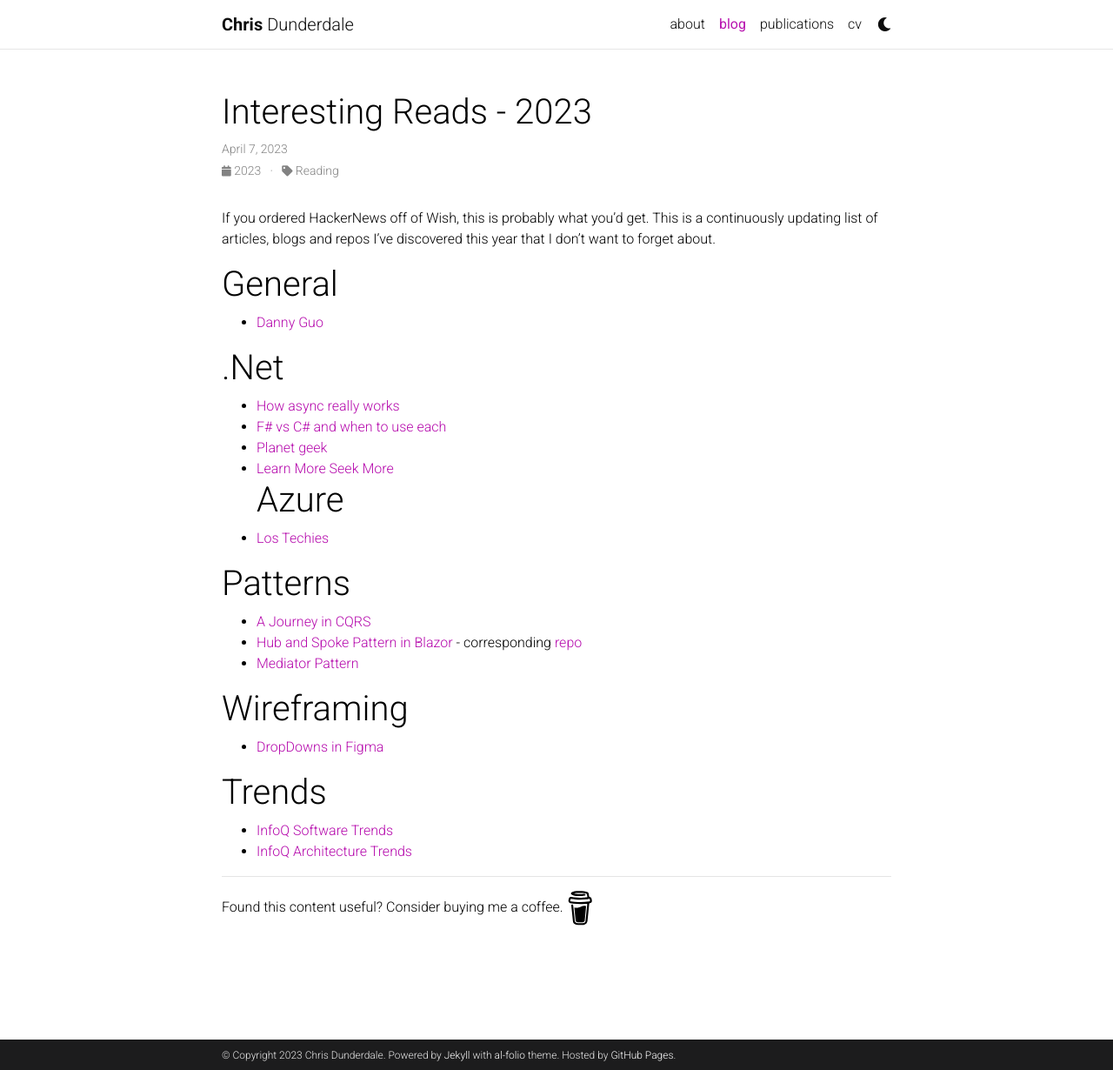
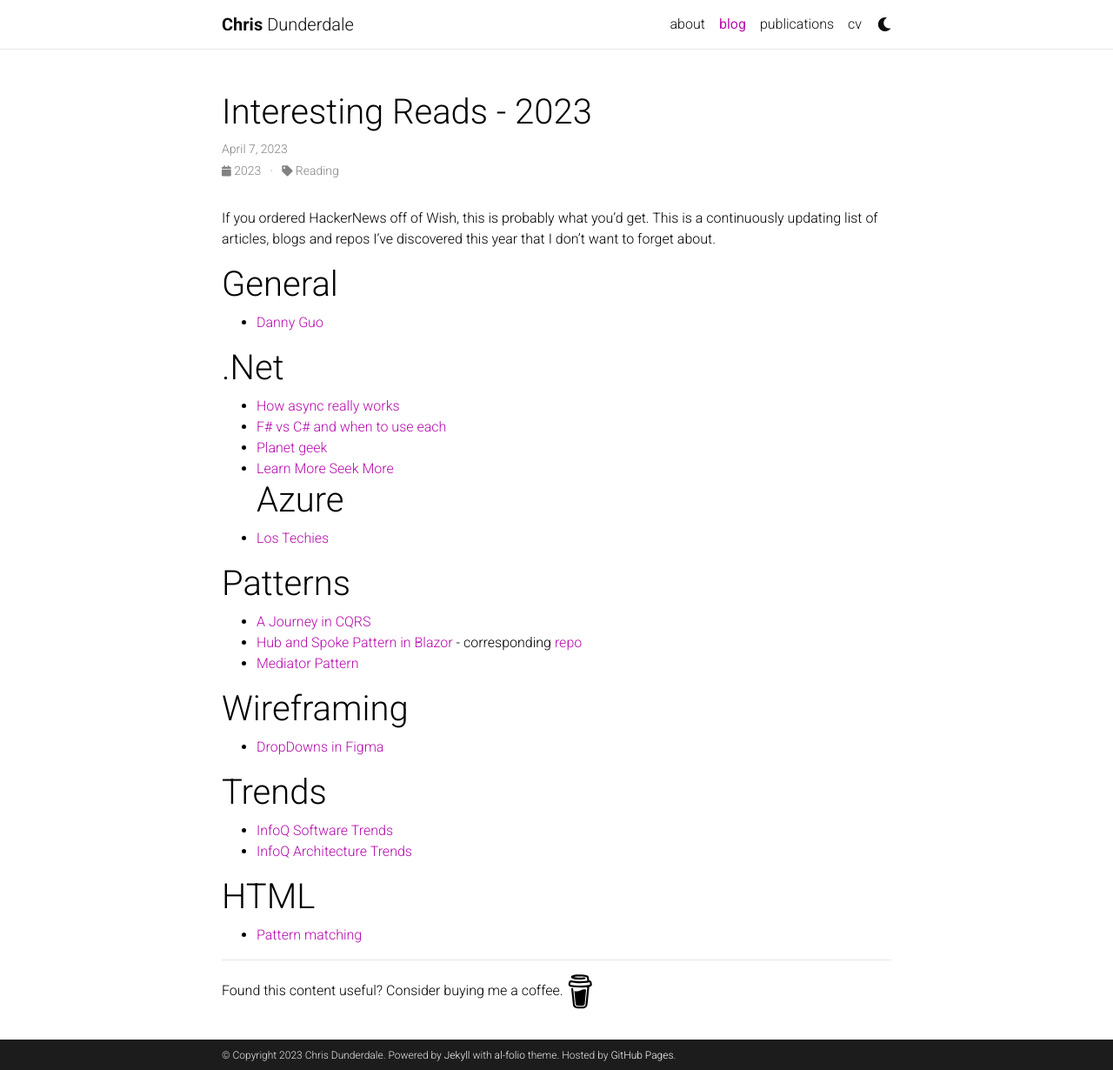
Before and after one commit to thatstatsguy/thatstatsguy.github.io, a Jekyll site: the page built from _posts/2023-04-07-Interesting Reads 2023.md, in a window 1280 px wide and 1230 px high. Shown: the whole window at 87% size. Built offline with Jekyll 4.4.1, drawn with Linux system fonts in a browser that asks for light colours; comment, search, counter and statistics services are not loaded; a style sheet for code colours, icons or effects is not loaded.

Commit message:
Css Selectors

```diff
--- a/_posts/2023-04-07-Interesting Reads 2023.md
+++ b/_posts/2023-04-07-Interesting Reads 2023.md
@@ -29,3 +29,6 @@ If you ordered HackerNews off of Wish, this is probably what you'd get. This is
 # Trends
 - [InfoQ Software Trends](https://www.infoq.com/articles/infoq-software-trends-report-2022/?itm_source=articles_about_InfoQ-trends-report&itm_medium=link&itm_campaign=InfoQ-trends-report)
 - [InfoQ Architecture Trends](https://www.infoq.com/articles/architecture-trends-2023/?itm_source=articles_about_InfoQ-trends-report&itm_medium=link&itm_campaign=InfoQ-trends-report)
+
+# HTML
+- [Pattern matching](https://www.w3.org/TR/CSS2/selector.html#pattern-matching)
```
